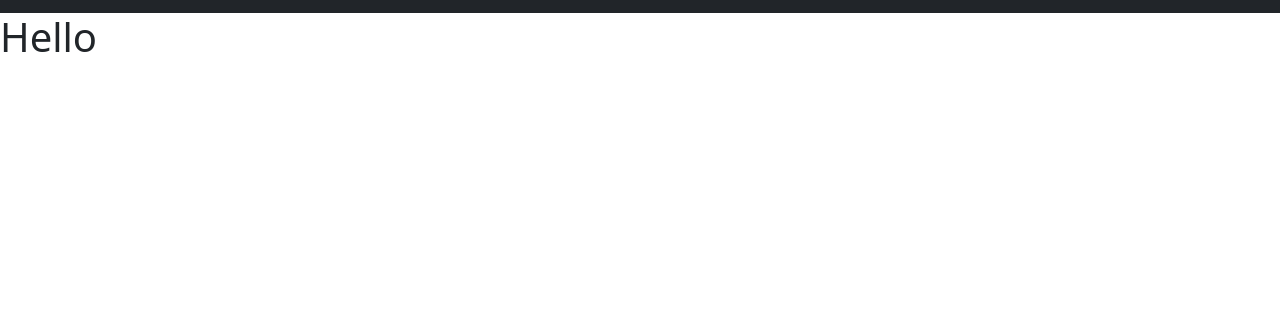
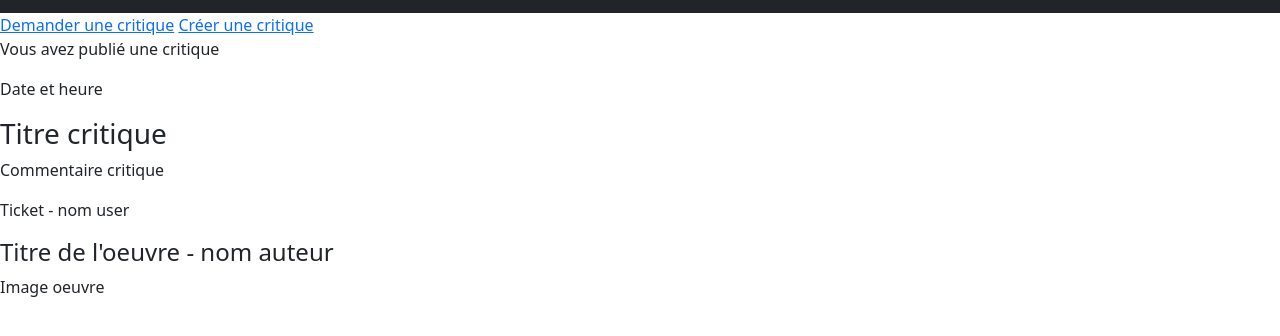
Before and after one commit to AlexianeBA/DA-Python-P9, a Django app: template manage_user/templates/login.html in a window 1280 px wide. Shown: the part 45-381 px from the top of the page. Run offline with Django 5.2, Linux system fonts and the light colour scheme; the template is opened without the code that fills it, so the values that code supplies are empty; some libraries are stand-ins or nearby versions.

Commit message:
start view of feed

```diff
--- a/LITRevu/urls.py
+++ b/LITRevu/urls.py
@@ -17,7 +17,7 @@ Including another URLconf
 from django.contrib import admin
 from django.urls import path
 from manage_user.views import authenticate, login_page, signup_page, logout, change_password
-
+from manage_review.views import review_home
 
 urlpatterns = [
     path("admin/", admin.site.urls),
@@ -25,5 +25,6 @@ urlpatterns = [
     path("login/", login_page, name="login"),
     path("signup/", signup_page, name="signup"),
     path("logout/", logout, name="logout"),
-    path("change_password", change_password, name="change_password")
+    path("change_password", change_password, name="change_password"),
+
 ]
--- a/manage_review/views.py
+++ b/manage_review/views.py
@@ -1,3 +1,5 @@
 from django.shortcuts import render
-
+from manage_user.views import login_page
 # Create your views here.
+def review_home(request):
+    return login_page
--- a/manage_user/templates/login.html
+++ b/manage_user/templates/login.html
@@ -37,9 +37,24 @@
           </div>
       </div>
   </nav>
+  <div class="navigation">
+    <a href="#">Demander une critique</a>
+    <a href="#">Créer une critique</a>
+  </div>
+  <section class="publication">
+    <p>Vous avez publié une critique</p>
+    <p>Date et heure</p>
+    <h3>Titre critique</h3>
+    <p>Commentaire critique</p>
+    <div class="ticket">
+        <p>Ticket - nom user</p>
+        <h4>Titre de l'oeuvre - nom auteur</h4>
+        <img>Image oeuvre</img>
 
-    <h1>Hello</h1>
-    {% if username %} {{username}} {% endif %}
+    </div>
+  </section>
+
+
   </body>
   <script src="https://www.markuptag.com/bootstrap/5/js/bootstrap.bundle.min.js"></script>
 </html>
```
